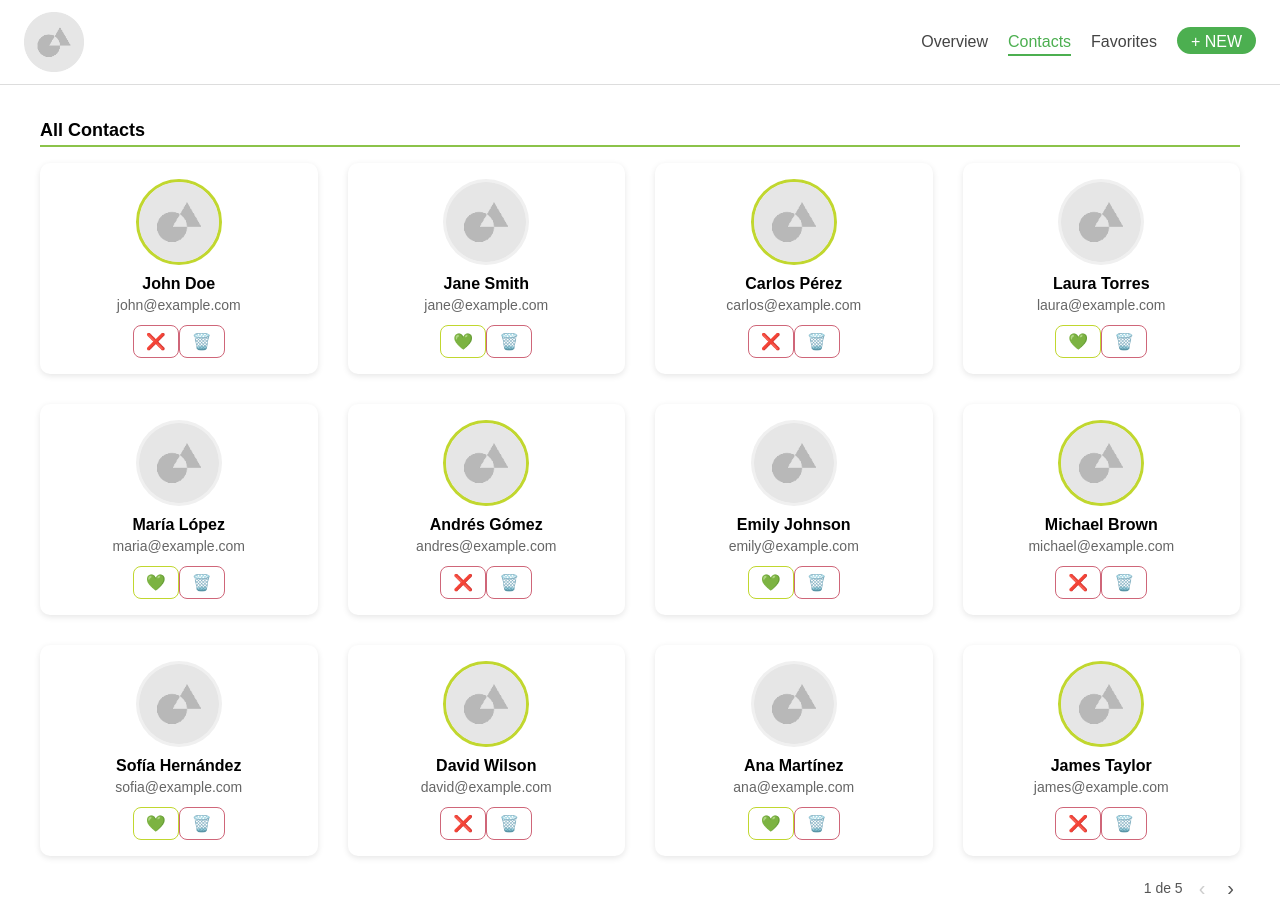
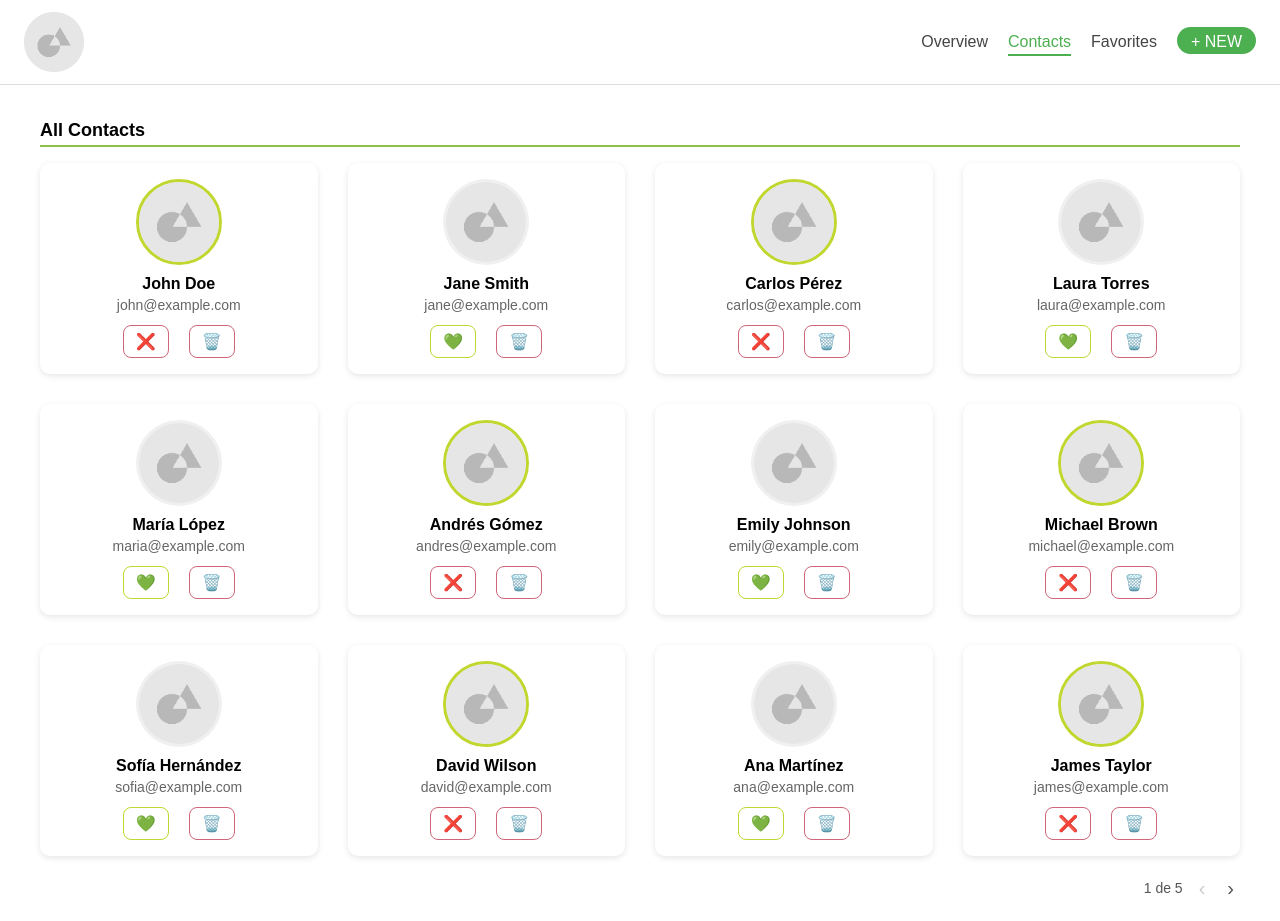
Before and after one commit to VafGlo/contactwebapp, a Next.js app: page /contacts in a window 1280 px wide. Built offline with nearby package versions, Linux system fonts and the light colour scheme.

Commit message:
correccion de espacio entre botones

```diff
--- a/src/app/components/CardContact.module.css
+++ b/src/app/components/CardContact.module.css
@@ -56,16 +56,29 @@
   border: 1px solid #C1D72F;
   border-radius: 8px;
   padding: 6px 12px;
+  margin-right: 10px;
   cursor: pointer;
   font-size: 16px;
   transition: all 0.2s;
 }
 
-.deleteBtn,
+.deleteBtn {
+  background: white;
+  border: 1px solid #CF6679;
+  border-radius: 8px;
+  margin-left: 10px;
+  padding: 6px 12px;
+  cursor: pointer;
+  font-size: 16px;
+  transition: all 0.2s;
+  color: #CF6679;
+}
+
 .brokenHeartBtn {
   background: white;
   border: 1px solid #CF6679;
   border-radius: 8px;
+  margin-right: 10px;
   padding: 6px 12px;
   cursor: pointer;
   font-size: 16px;
```
